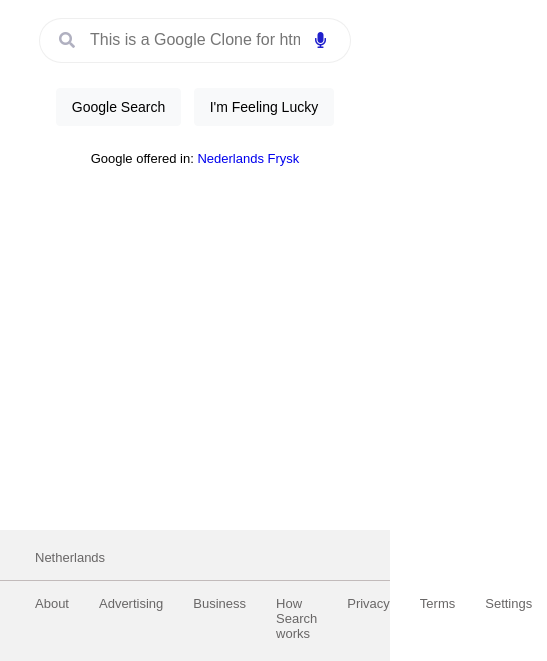
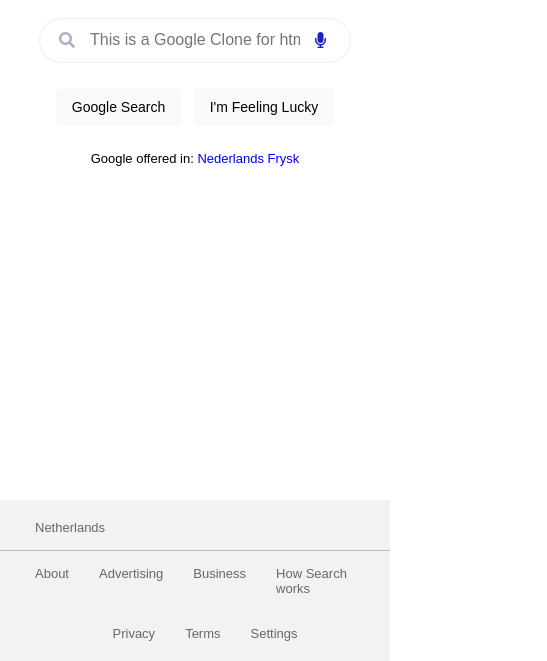
Before and after one commit to Vidito/google, a plain HTML site: page index.html in a window 390 px wide. Shown: the part 183-844 px from the top of the page, 547 px wide, since content can reach past the window. Drawn offline with Linux system fonts and the light colour scheme.

Commit message:
Update style.css

```diff
--- a/style.css
+++ b/style.css
@@ -149,6 +149,23 @@
   width: 100%;
   padding-left: 20px;
 }
+@media screen and (max-width: 650px) {
+  .footerItems {
+    display: flex;
+    flex-direction: column;
+    align-items: center;
+  }
+  .leftFooter {
+    justify-content: center;
+    display: flex;
+  }
+  .rightFooter {
+    display: flex;
+    justify-content: center;
+  }
+}
+
+
 .footerItems li {
   padding: 15px 15px;
 }
```
